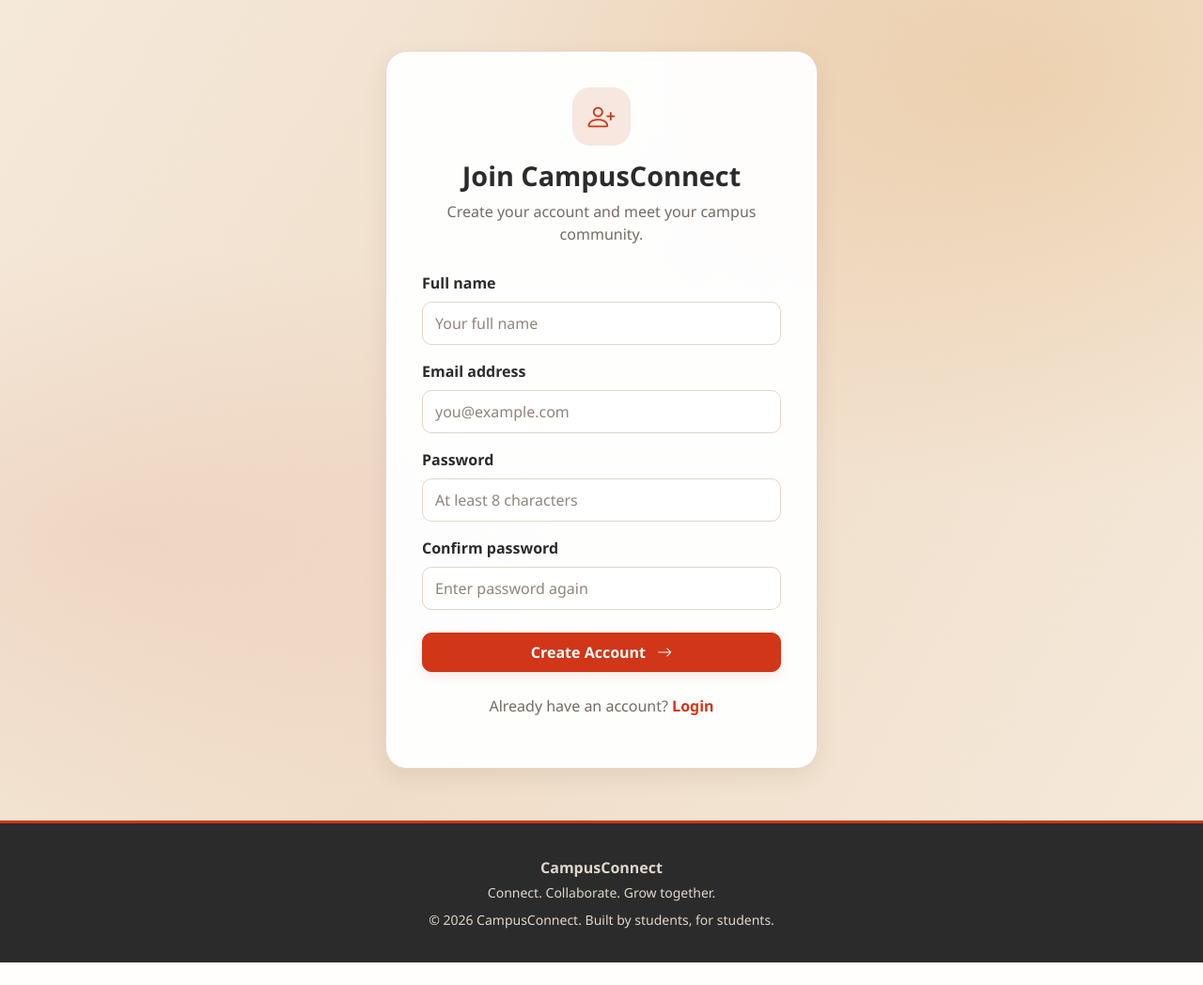
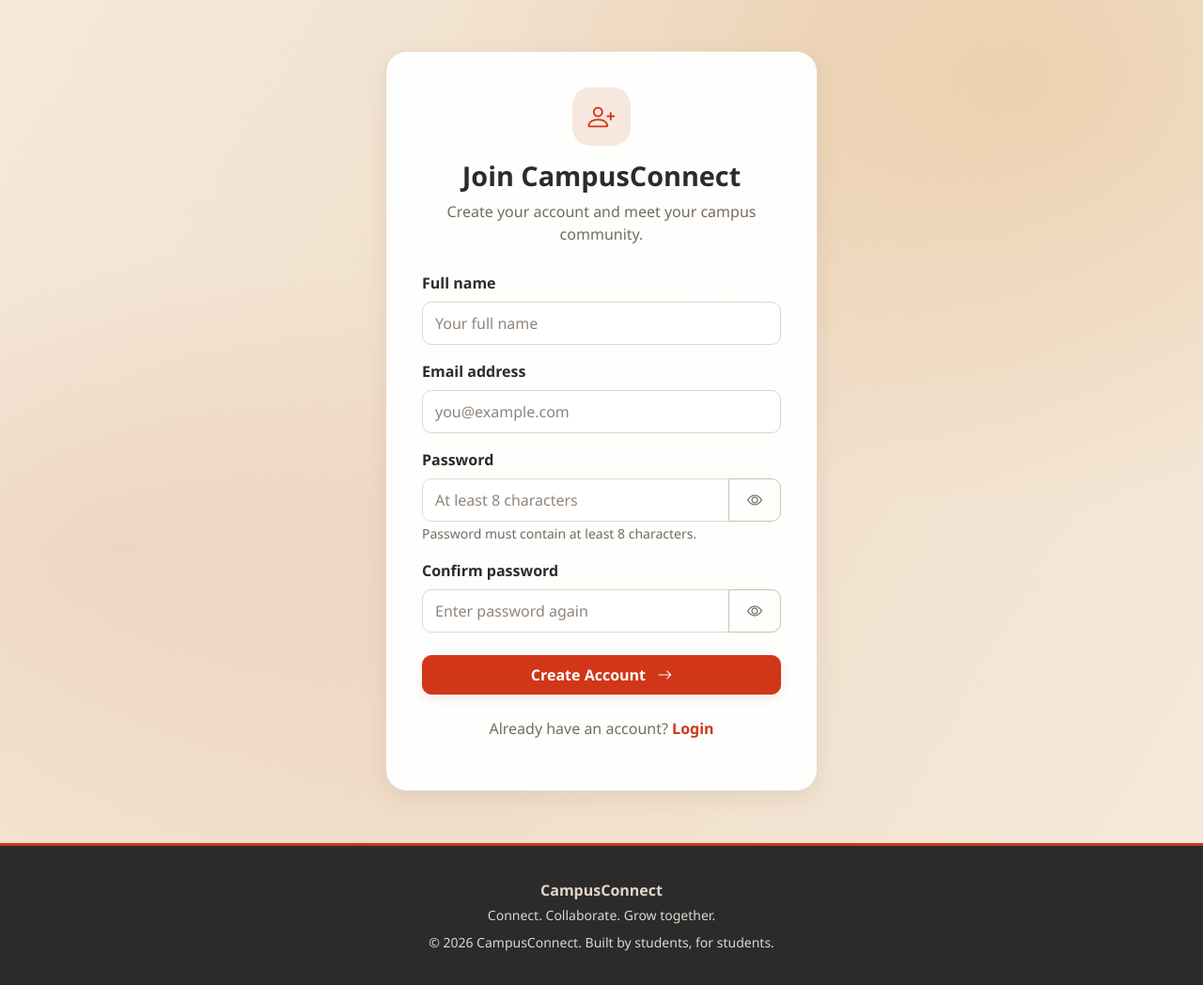
Before and after one commit to Vanditamehta/campus-connect-f, a Flask app: page /register in a window 1280 px wide. Shown: the part 88-1136 px from the top of the page at 94% size. Before the commit the page ends 1112 px from the top, so only its background shows below. Run offline with Flask 3, Linux system fonts and the light colour scheme.

Commit message:
Improve login and registration validation

```diff
--- a/routes/auth.py
+++ b/routes/auth.py
@@ -1,15 +1,33 @@
+
+import re
 
 from flask import (
-    Blueprint, request, jsonify, render_template,
-    redirect, url_for, session, flash
+    Blueprint,
+    request,
+    jsonify,
+    render_template,
+    redirect,
+    url_for,
+    session,
+    flash,
+    current_app
 )
-from werkzeug.security import generate_password_hash, check_password_hash
+from werkzeug.security import (
+    generate_password_hash,
+    check_password_hash
+)
+from sqlalchemy.exc import SQLAlchemyError, IntegrityError
 
 from extensions import db
 from models import User
 
+
 auth_bp = Blueprint("auth", __name__)
 
+
+# --------------------------------------------------
+# REGISTER
+# --------------------------------------------------
 
 @auth_bp.route("/register", methods=["GET", "POST"])
 def register():
@@ -17,46 +35,143 @@ def register():
     if request.method == "GET":
         return render_template("register.html")
 
-    data = request.get_json(silent=True) or request.form
+    if request.is_json:
+        data = request.get_json(silent=True)
 
-    name = data.get("name", "").strip()
-    email = data.get("email", "").strip().lower()
+        if not isinstance(data, dict):
+            return jsonify({"error": "Invalid request data."}), 400
+    else:
+        data = request.form
+
+    name = data.get("name", "")
+    email = data.get("email", "")
     password = data.get("password", "")
     confirm_password = data.get("confirm_password", "")
 
-    if not name or not email or not password:
+    # Validate input types
+    if not all(isinstance(value, str) for value in (
+        name, email, password, confirm_password
+    )):
+        message = "Please enter valid registration details."
+
         if request.is_json:
-            return jsonify({"error": "name, email and password are required"}), 400
-        flash("All fields are required.", "danger")
+            return jsonify({"error": message}), 400
+
+        flash(message, "danger")
         return redirect(url_for("auth.register"))
 
-    if len(password) < 8:
+    name = name.strip()
+    email = email.strip().lower()
+
+    # Required fields
+    if not name or not email or not password:
+        message = "All fields are required."
+
         if request.is_json:
-            return jsonify({"error": "Password must contain at least 8 characters"}), 400
-        flash("Password must contain at least 8 characters.", "danger")
+            return jsonify({"error": message}), 400
+
+        flash(message, "danger")
         return redirect(url_for("auth.register"))
 
-    if not request.is_json and password != confirm_password:
-        flash("Passwords do not match.", "danger")
+    # Name validation
+    if len(name) > 100:
+        message = "Name cannot exceed 100 characters."
+
+        if request.is_json:
+            return jsonify({"error": message}), 400
+
+        flash(message, "danger")
         return redirect(url_for("auth.register"))
 
-    existing_user = User.query.filter_by(email=email).first()
+    # Email validation
+    email_pattern = r"^[^@\s]+@[^@\s]+\.[^@\s]+$"
 
-    if existing_user:
+    if len(email) > 120 or not re.fullmatch(email_pattern, email):
+        message = "Please enter a valid email address."
+
         if request.is_json:
-            return jsonify({"error": "email already registered"}), 409
-        flash("This email is already registered.", "danger")
+            return jsonify({"error": message}), 400
+
+        flash(message, "danger")
         return redirect(url_for("auth.register"))
 
-    user = User(
-        name=name,
-        email=email,
-        password_hash=generate_password_hash(password)
-    )
+    # Password validation
+    if len(password) < 8:
+        message = "Password must contain at least 8 characters."
 
-    db.session.add(user)
-    db.session.commit()
+        if request.is_json:
+            return jsonify({"error": message}), 400
 
+        flash(message, "danger")
+        return redirect(url_for("auth.register"))
+
+    # Confirm password validation for browser registration
+    if not request.is_json:
+
+        if not confirm_password:
+            flash("Please confirm your password.", "danger")
+            return redirect(url_for("auth.register"))
+
+        if password != confirm_password:
+            flash("Passwords do not match.", "danger")
+            return redirect(url_for("auth.register"))
+
+    # Check existing email and create account
+    try:
+        existing_user = User.query.filter_by(email=email).first()
+
+        if existing_user:
+            message = "This email is already registered."
+
+            if request.is_json:
+                return jsonify({
+                    "error": "email already registered"
+                }), 409
+
+            flash(message, "danger")
+            return redirect(url_for("auth.register"))
+
+        user = User(
+            name=name,
+            email=email,
+            password_hash=generate_password_hash(password)
+        )
+
+        db.session.add(user)
+        db.session.commit()
+
+    except IntegrityError:
+        db.session.rollback()
+
+        message = "This email is already registered."
+
+        if request.is_json:
+            return jsonify({
+                "error": "email already registered"
+            }), 409
+
+        flash(message, "danger")
+        return redirect(url_for("auth.register"))
+
+    except SQLAlchemyError:
+        db.session.rollback()
+
+        current_app.logger.exception(
+            "Database error during registration."
+        )
+
+        message = (
+            "Registration is temporarily unavailable. "
+            "Please try again later."
+        )
+
+        if request.is_json:
+            return jsonify({"error": message}), 503
+
+        flash(message, "danger")
+        return redirect(url_for("auth.register"))
+
+    # Successful registration
     if request.is_json:
         return jsonify({
             "id": user.id,
@@ -64,9 +179,16 @@ def register():
             "email": user.email
         }), 201
 
-    flash("Account created successfully. Please log in.", "success")
+    flash(
+        "Account created successfully. Please log in.",
+        "success"
+    )
     return redirect(url_for("auth.login"))
 
+
+# --------------------------------------------------
+# LOGIN
+# --------------------------------------------------
 
 @auth_bp.route("/login", methods=["GET", "POST"])
 def login():
@@ -74,19 +196,85 @@ def login():
     if request.method == "GET":
         return render_template("login.html")
 
-    data = request.get_json(silent=True) or request.form
+    if request.is_json:
+        data = request.get_json(silent=True)
 
-    email = data.get("email", "").strip().lower()
+        if not isinstance(data, dict):
+            return jsonify({"error": "Invalid request data."}), 400
+    else:
+        data = request.form
+
+    email_value = data.get("email", "")
     password = data.get("password", "")
 
-    user = User.query.filter_by(email=email).first()
+    if not isinstance(email_value, str) or not isinstance(password, str):
+        if request.is_json:
+            return jsonify({"error": "Invalid input."}), 400
 
-    if not user or not user.password_hash or not check_password_hash(
-        user.password_hash, password
-    ):
+        flash("Please enter valid login details.", "danger")
+        return redirect(url_for("auth.login"))
+
+    email = email_value.strip().lower()
+
+    if not email or not password:
+        message = "Please enter both email and password."
+
         if request.is_json:
-            return jsonify({"error": "Invalid email or password"}), 401
-        flash("Invalid email or password.", "danger")
+            return jsonify({"error": message}), 400
+
+        flash(message, "danger")
+        return redirect(url_for("auth.login"))
+
+    email_pattern = r"^[^@\s]+@[^@\s]+\.[^@\s]+$"
+
+    if len(email) > 120 or not re.fullmatch(email_pattern, email):
+        message = "Please enter a valid email address."
+
+        if request.is_json:
+            return jsonify({"error": message}), 400
+
+        flash(message, "danger")
+        return redirect(url_for("auth.login"))
+
+    try:
+        user = User.query.filter_by(email=email).first()
+
+    except SQLAlchemyError:
+        db.session.rollback()
+
+        current_app.logger.exception(
+            "Database error during login."
+        )
+
+        message = (
+            "Login is temporarily unavailable. "
+            "Please try again later."
+        )
+
+        if request.is_json:
+            return jsonify({"error": message}), 503
+
+        flash(message, "danger")
+        return redirect(url_for("auth.login"))
+
+    password_valid = False
+
+    if user and user.password_hash:
+        try:
+            password_valid = check_password_hash(
+                user.password_hash,
+                password
+            )
+        except (ValueError, TypeError):
+            password_valid = False
+
+    if not user or not password_valid:
+        message = "Invalid email or password."
+
+        if request.is_json:
+            return jsonify({"error": message}), 401
+
+        flash(message, "danger")
         return redirect(url_for("auth.login"))
 
     session.clear()
@@ -103,13 +291,19 @@ def login():
     return redirect(url_for("home"))
 
 
+# --------------------------------------------------
+# LOGOUT
+# --------------------------------------------------
+
 @auth_bp.route("/logout", methods=["GET", "POST"])
 def logout():
 
     session.clear()
 
     if request.is_json:
-        return jsonify({"message": "Logged out successfully"}), 200
+        return jsonify({
+            "message": "Logged out successfully"
+        }), 200
 
     flash("You have been logged out.", "success")
     return redirect(url_for("auth.login"))
--- a/templates/register.html
+++ b/templates/register.html
@@ -7,49 +7,176 @@
 
 <section class="auth-section">
     <div class="auth-card">
+
         <div class="auth-heading">
-            <div class="auth-icon"><i class="bi bi-person-plus"></i></div>
+            <div class="auth-icon">
+                <i class="bi bi-person-plus"></i>
+            </div>
             <h1>Join CampusConnect</h1>
             <p>Create your account and meet your campus community.</p>
         </div>
 
-        <form action="/register" method="POST">
+        <!-- Flash Messages -->
+        {% with messages = get_flashed_messages(with_categories=true) %}
+            {% if messages %}
+                {% for category, message in messages %}
+                    <div class="alert alert-{{ category }} alert-dismissible fade show"
+                         role="alert">
+                        {{ message }}
+
+                        <button type="button"
+                                class="btn-close"
+                                data-bs-dismiss="alert"
+                                aria-label="Close">
+                        </button>
+                    </div>
+                {% endfor %}
+            {% endif %}
+        {% endwith %}
+
+        <form action="{{ url_for('auth.register') }}" method="POST">
+
+            <!-- Full Name -->
             <div class="mb-3">
                 <label for="name" class="form-label">Full name</label>
-                <input type="text" class="form-control" id="name"
-                       name="name" placeholder="Your full name" required>
+
+                <input
+                    type="text"
+                    class="form-control"
+                    id="name"
+                    name="name"
+                    placeholder="Your full name"
+                    maxlength="100"
+                    autocomplete="name"
+                    required
+                >
             </div>
 
+            <!-- Email -->
             <div class="mb-3">
                 <label for="email" class="form-label">Email address</label>
-                <input type="email" class="form-control" id="email"
-                       name="email" placeholder="you@example.com" required>
+
+                <input
+                    type="email"
+                    class="form-control"
+                    id="email"
+                    name="email"
+                    placeholder="you@example.com"
+                    maxlength="120"
+                    autocomplete="email"
+                    required
+                >
             </div>
 
+            <!-- Password -->
             <div class="mb-3">
                 <label for="password" class="form-label">Password</label>
-                <input type="password" class="form-control" id="password"
-                       name="password" minlength="8"
-                       placeholder="At least 8 characters" required>
+
+                <div class="input-group">
+                    <input
+                        type="password"
+                        class="form-control"
+                        id="password"
+                        name="password"
+                        minlength="8"
+                        placeholder="At least 8 characters"
+                        autocomplete="new-password"
+                        required
+                    >
+
+                    <button
+                        type="button"
+                        class="btn btn-outline-secondary password-toggle"
+                        data-target="password"
+                        aria-label="Show password"
+                        aria-pressed="false"
+                    >
+                        <i class="bi bi-eye"></i>
+                    </button>
+                </div>
+
+                <small class="text-muted">
+                    Password must contain at least 8 characters.
+                </small>
             </div>
 
+            <!-- Confirm Password -->
             <div class="mb-4">
-                <label for="confirm_password" class="form-label">Confirm password</label>
-                <input type="password" class="form-control" id="confirm_password"
-                       name="confirm_password" minlength="8"
-                       placeholder="Enter password again" required>
+                <label for="confirm_password" class="form-label">
+                    Confirm password
+                </label>
+
+                <div class="input-group">
+                    <input
+                        type="password"
+                        class="form-control"
+                        id="confirm_password"
+                        name="confirm_password"
+                        minlength="8"
+                        placeholder="Enter password again"
+                        autocomplete="new-password"
+                        required
+                    >
+
+                    <button
+                        type="button"
+                        class="btn btn-outline-secondary password-toggle"
+                        data-target="confirm_password"
+                        aria-label="Show confirm password"
+                        aria-pressed="false"
+                    >
+                        <i class="bi bi-eye"></i>
+                    </button>
+                </div>
             </div>
 
+            <!-- Create Account -->
             <button type="submit" class="btn btn-primary w-100 py-2">
-                Create Account <i class="bi bi-arrow-right ms-2"></i>
+                Create Account
+                <i class="bi bi-arrow-right ms-2"></i>
             </button>
+
         </form>
 
-        <p class="auth-switch">
+        <p class="auth-switch mt-4">
             Already have an account?
-            <a href="/login">Login</a>
+            <a href="{{ url_for('auth.login') }}">Login</a>
         </p>
+
     </div>
 </section>
 
+<!-- Show/Hide Password -->
+<script>
+document.querySelectorAll(".password-toggle").forEach(function(button) {
+
+    button.addEventListener("click", function() {
+
+        const targetId = this.getAttribute("data-target");
+        const input = document.getElementById(targetId);
+        const icon = this.querySelector("i");
+
+        if (input.type === "password") {
+
+            input.type = "text";
+            icon.classList.replace("bi-eye", "bi-eye-slash");
+
+            this.setAttribute("aria-label", "Hide password");
+            this.setAttribute("aria-pressed", "true");
+
+        } else {
+
+            input.type = "password";
+            icon.classList.replace("bi-eye-slash", "bi-eye");
+
+            this.setAttribute("aria-label", "Show password");
+            this.setAttribute("aria-pressed", "false");
+
+        }
+
+    });
+
+});
+</script>
+
 {% endblock %}
```
Also changed, not shown: templates/login.html (+81 -12 lines).
